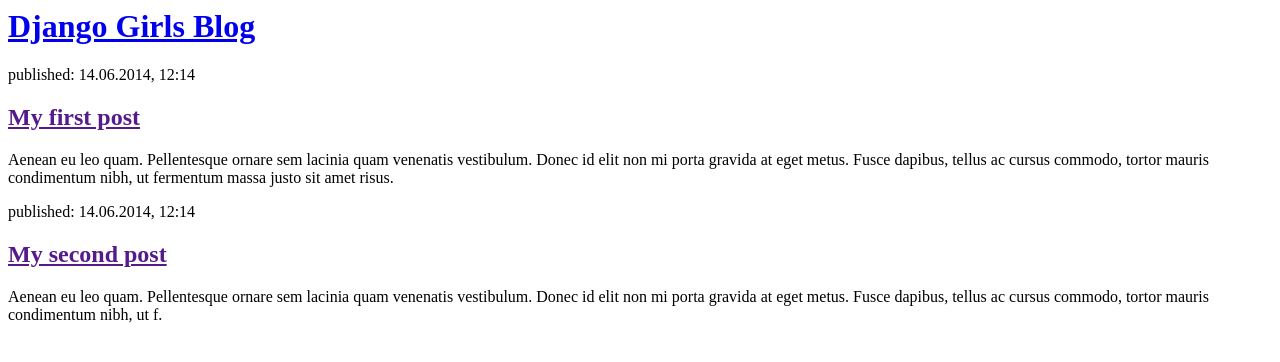
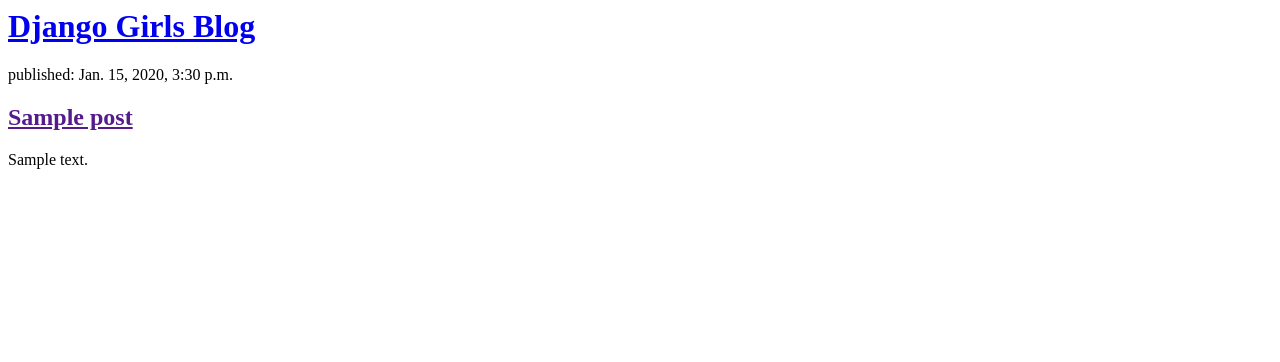
Before and after one commit to KumarRachit/my-first-blog, a Django app: template blog/templates/blog/post_list.html in a window 1280 px wide. Shown: the top 362 px of the page. Run offline with Django 3.2, Linux system fonts and the light colour scheme; the template is opened without the code that fills it: values that come from a table or form of the project are taken from there, others are empty; tables that the repository leaves empty hold one stand-in row (values such as "Sample post").

Commit message:
Modified templates to display posts from database.

```diff
--- a/blog/templates/blog/post_list.html
+++ b/blog/templates/blog/post_list.html
@@ -17,17 +17,16 @@
         <div>
             <h1><a href="/">Django Girls Blog</a></h1>
         </div>
-
+      <!-- Everything you put between for loop will be repeated for each object in the list.  -->
+    {% for post in posts %}
         <div>
-            <p>published: 14.06.2014, 12:14</p>
-            <h2><a href="">My first post</a></h2>
-            <p>Aenean eu leo quam. Pellentesque ornare sem lacinia quam venenatis vestibulum. Donec id elit non mi porta gravida at eget metus. Fusce dapibus, tellus ac cursus commodo, tortor mauris condimentum nibh, ut fermentum massa justo sit amet risus.</p>
+            <!-- Django understands it as a list of objects. --->
+            <!-- we can display lists? Yes, with for loops! -->
+        <p>published: {{ post.published_date }}</p>
+        <h2><a href="">{{ post.title }}</a></h2>
+        <p>{{ post.text|linebreaksbr }}</p>
         </div>
-
-        <div>
-            <p>published: 14.06.2014, 12:14</p>
-            <h2><a href="">My second post</a></h2>
-            <p>Aenean eu leo quam. Pellentesque ornare sem lacinia quam venenatis vestibulum. Donec id elit non mi porta gravida at eget metus. Fusce dapibus, tellus ac cursus commodo, tortor mauris condimentum nibh, ut f.</p>
-        </div>
+    {% endfor %}
+    <!--({{ post.title }} or {{ post.text }})? We are accessing data in each of the fields defined in our Post model. Also, the |linebreaksbr is piping the posts' text through a filter to convert line-breaks into paragraphs -->
     </body>
 </html>
```
Also changed, not shown: blog/views.py (+9 -1 lines).
